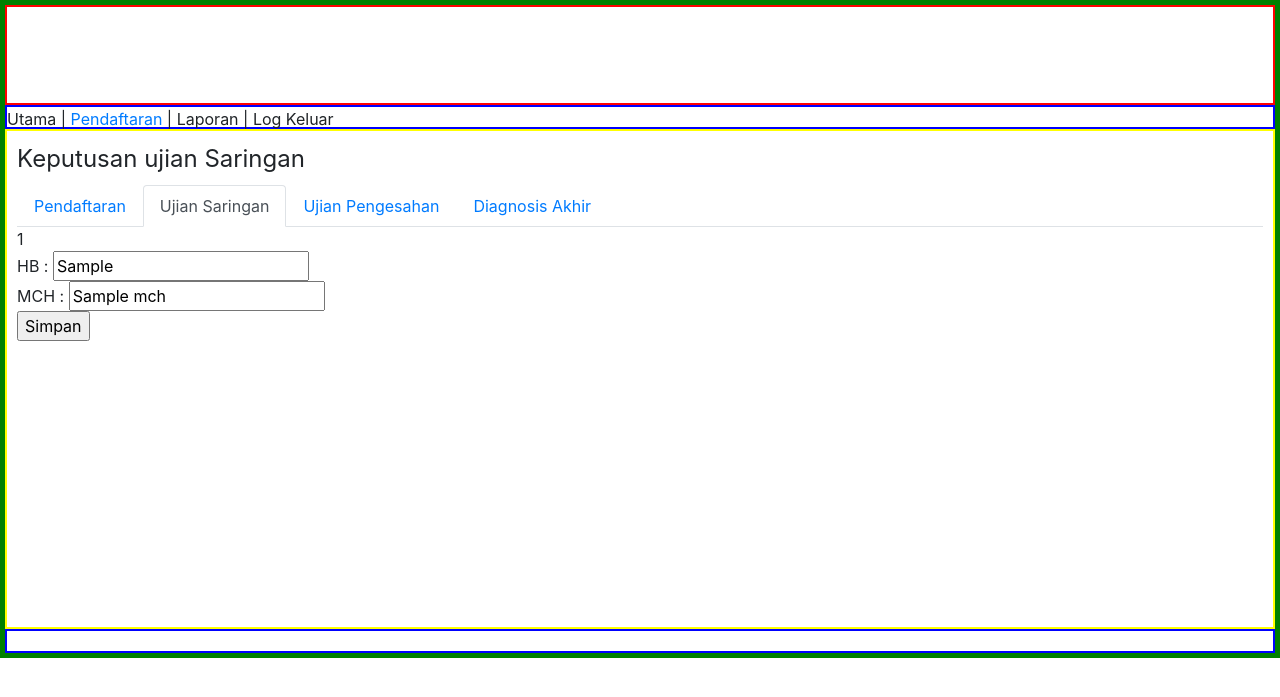
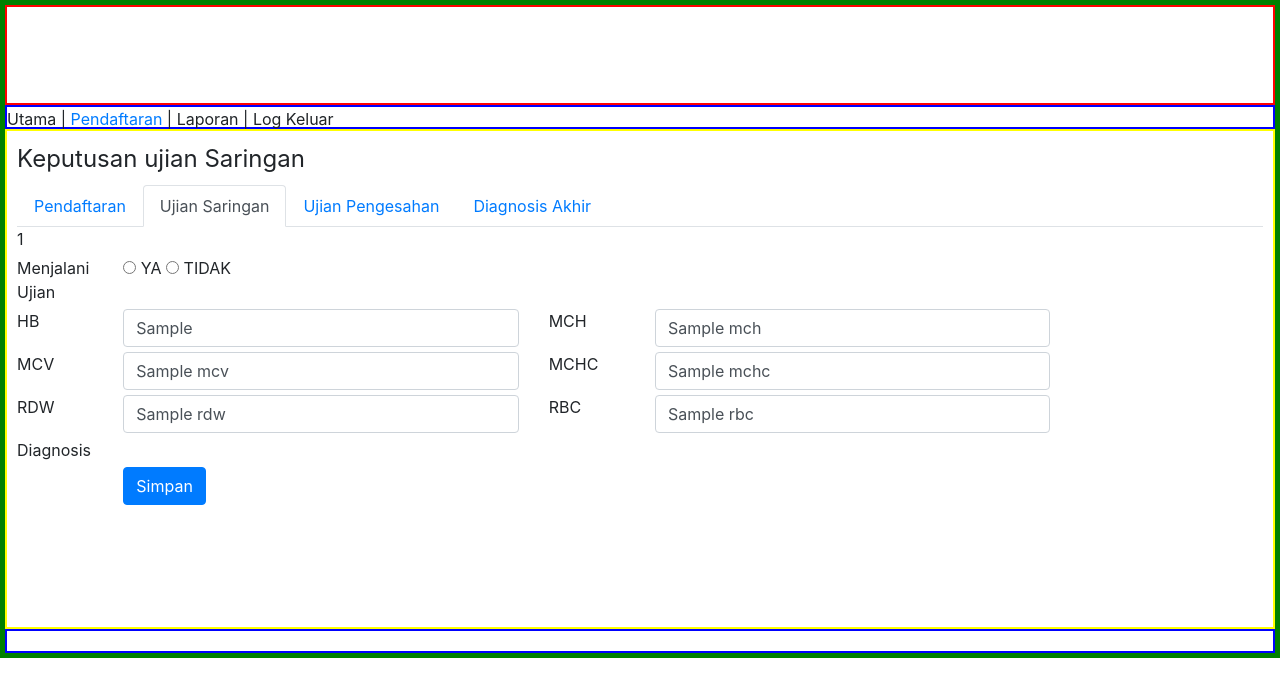
Before and after one commit to azman1204/sst, a PHP site: the page made by views/ujian-saringan/form.php in a window 1280 px wide. Shown: the top 697 px of the page. Run offline with PHP 8.4, Linux system fonts and the light colour scheme; the template is opened without the code that fills it: most values are stand-ins (such as "Sample title", 1, 10 or a date in 2020); data that the repository does not hold is empty.

Commit message:
ujian saringan 1

```diff
--- a/views/ujian-saringan/form.php
+++ b/views/ujian-saringan/form.php
@@ -24,11 +24,46 @@ if (isset($salah)) {
 ?>
 
 <form method="post" action="index.php?r=ujian-saringan/save">
+    <div class="row">
+        <div class="col-sm-1">Menjalani Ujian</div>
+        <div class="col-sm-4">
+            <input type="radio" name="menjalani_ujian" value="Y" <?= $dat->menjalani_ujian === 'Y' ? 'checked' : '' ?>> YA
+            <input type="radio" name="menjalani_ujian" value="T" <?= $dat->menjalani_ujian === 'T' ? 'checked' : '' ?>> TIDAK
+        </div>
+    </div>
+    <div class="row">
+        <div class="col-sm-1">HB</div>
+        <div class="col-sm-4"><input type="text" name="hb" value="<?= $dat->hb ?>" class="form-control"></div>
+        <div class="col-sm-1">MCH</div>
+        <div class="col-sm-4"><input type="text" name="mch" value="<?= $dat->mch ?>" class="form-control"></div>
+    </div>
+    <div class="row">
+        <div class="col-sm-1">MCV</div>
+        <div class="col-sm-4"><input type="text" name="mcv" value="<?= $dat->mcv ?>" class="form-control"></div>
+        <div class="col-sm-1">MCHC</div>
+        <div class="col-sm-4"><input type="text" name="mchc" value="<?= $dat->mchc ?>" class="form-control"></div>
+    </div>
+    <div class="row">
+        <div class="col-sm-1">RDW</div>
+        <div class="col-sm-4"><input type="text" name="rdw" value="<?= $dat->rdw ?>" class="form-control"></div>
+        <div class="col-sm-1">RBC</div>
+        <div class="col-sm-4"><input type="text" name="rbc" value="<?= $dat->rbc ?>" class="form-control"></div>
+    </div>
+    <div class="row">
+        <div class="col-sm-1">Diagnosis</div>
+        <div class="col-sm-4"></div>
+    </div>
+    <div class="row">
+        <div class="col-sm-1"></div>
+        <div class="col-sm-4"><input type="submit" value="Simpan" class="btn btn-primary"></div>
+    </div>
+
     <input type="hidden" name="_csrf" value="<?= \Yii::$app->request->csrfToken ?>">
     <input type="hidden" name="id" value="<?= $dat->id ?>"> <!-- PK -->
-    HB : <input type="text" name="hb" value="<?= $dat->hb ?>">
-    <br>
-    MCH : <input type="text" name="mch" value="<?= $dat->mch ?>">
-    <br>
-    <input type="submit" value="Simpan">
 </form>
+
+<style>
+    .row {
+        margin-top: 5px;
+    }
+</style>
```
